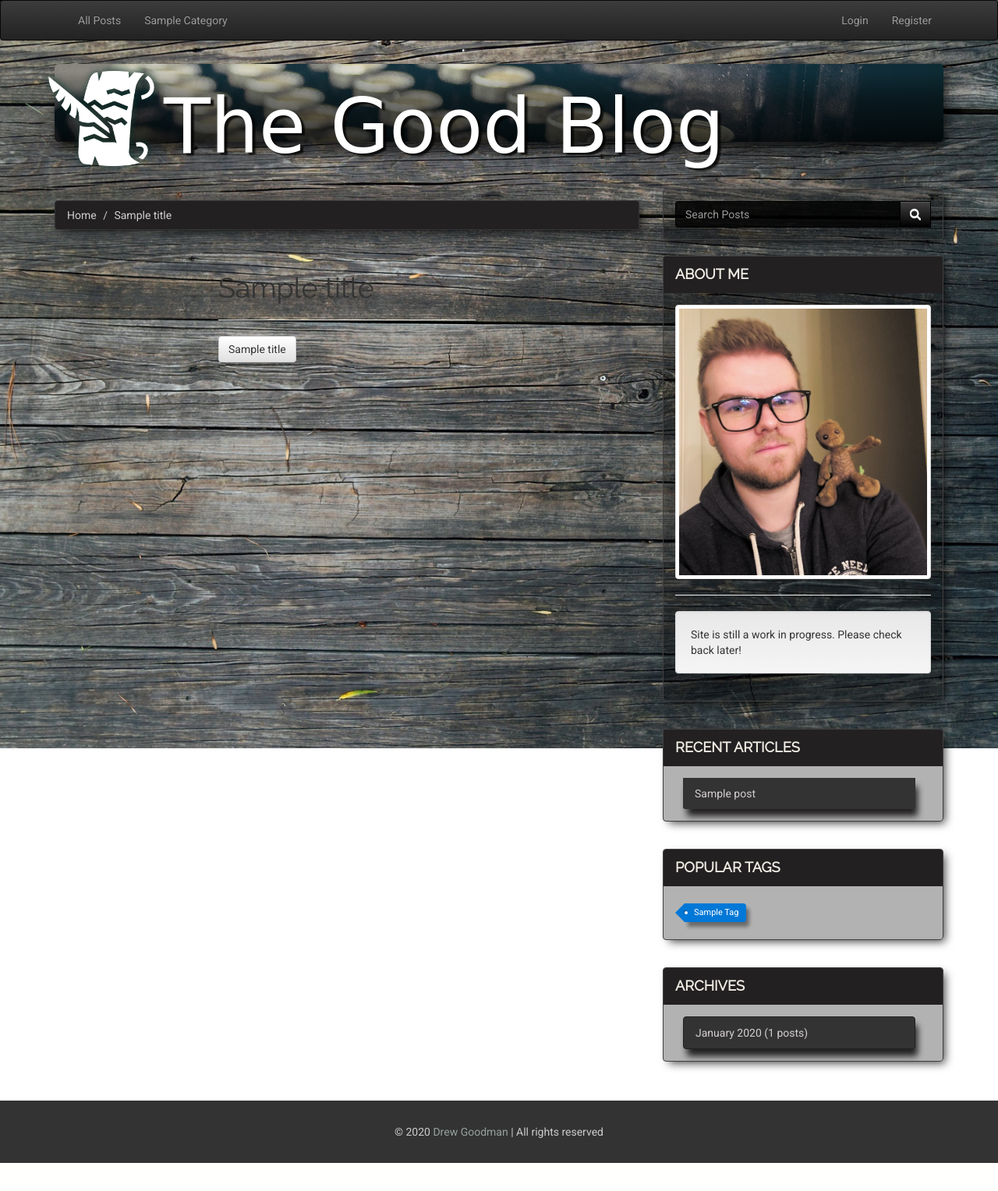
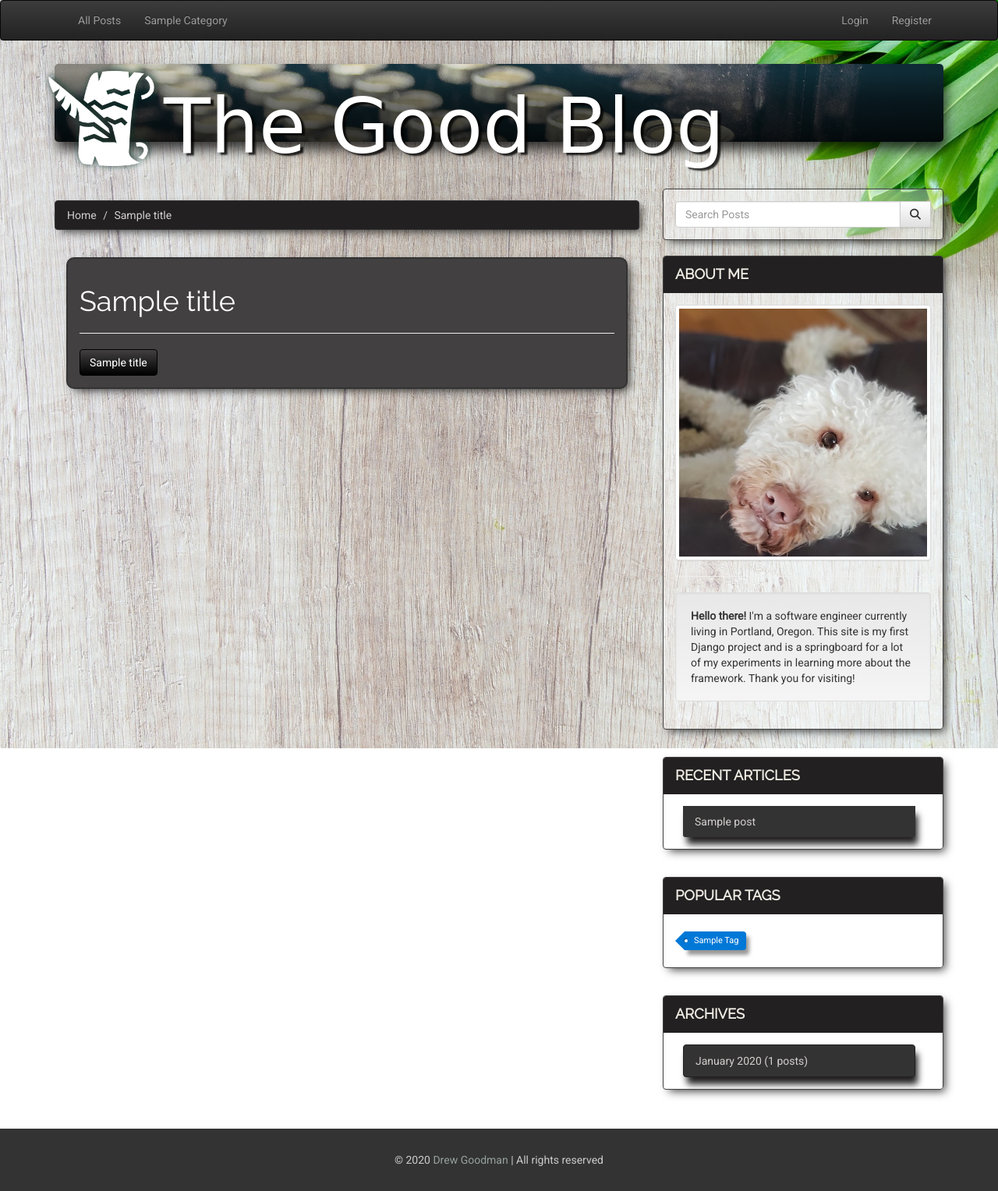
Before and after one commit to drewgoodman/Django-FirstBlog, a Django app: template templates/account_form.html in a window 1280 px wide. Shown: the whole page at 78% size. Before the commit the page ends 1492 px from the top, so only its background shows below. Run offline with Django 3.2, Linux system fonts and the light colour scheme; the template is opened without the code that fills it: most values are stand-ins (such as "Sample title", 1, 10 or a date in 2020); some libraries are stand-ins or nearby versions; some web fonts are replaced.

Commit message:
reverting to white theme with new white wood background

```diff
--- a/static/css/forms.css
+++ b/static/css/forms.css
@@ -43,3 +43,29 @@
     padding: 15px;
     border-radius: 10px;
 }
+
+.account-form-panel {
+    padding: 15px;
+    background-color: #424041;
+    border: 2px solid #333;
+    color: white;
+    border-radius: 10px;
+}
+
+.controls > input {
+    background-color: #222 !important;
+    border-color: #111;
+    color: white;
+}
+    /* color: white; */
+}
+
+.controls > textarea:focus, input:focus {
+    color: white;
+}
+
+.account-form-btn {
+    background-color: #424041 !important;
+    background-image: linear-gradient(to bottom,#424041 0,#000 100%);
+    border-color: black;
+}
--- a/static/css/post_list.css
+++ b/static/css/post_list.css
@@ -21,3 +21,8 @@
     width: 100% !important;
     /* height: 400px !important; */
 }
+
+.post-list-title {
+    color: #fff;
+    font-size: 1.6em;
+}
--- a/static/css/sidebar.css
+++ b/static/css/sidebar.css
@@ -1,6 +1,6 @@
 
 .panel {
-    background-color: rgba(0,0,0,0.3) !important;
+    background-color: rgba(255,255,255,0.4) !important;
     /* background-color: #8F7870; */
 }
 
@@ -53,10 +53,10 @@
     color: #fff;
 }
 
-.search-bar-query {
+/* .search-bar-query {
     background-color: rgba(0,0,0,0.8);
     border-color: black;
-    /* color: white; */
+    color: white;
 }
 
 .search-bar-query textarea:focus, input:focus {
@@ -71,4 +71,4 @@
 
 .input-group-btn > .btn i {
     color: white;
-}
+} */
--- a/templates/_1_sidebar_right.html
+++ b/templates/_1_sidebar_right.html
@@ -17,10 +17,10 @@
         About Me
     </div>
     <div class="panel-body">
-        <img class="img-responsive img-thumbnail" src="{% static 'img/profile.jpg' %}" alt="profile" />
+        <img class="img-responsive img-thumbnail" src="{% static 'img/profile2.jpg' %}" alt="profile" />
         <hr />
         <div class="well">
-            Site is still a work in progress. Please check back later!
+            <b>Hello there!</b> I'm a software engineer currently living in Portland, Oregon. This site is my first Django project and is a springboard for a lot of my experiments in learning more about the framework. Thank you for visiting!
         </div>
     </div>
 </div>
--- a/templates/__base.html
+++ b/templates/__base.html
@@ -57,7 +57,7 @@
     <style>
         #background-img {
             background-color: darkslategrey;
-            background-image: url("{% static 'img/background-1.jpeg' %}");
+            background-image: url("{% static 'img/background-2.jpg' %}");
             background-attachment: scroll;
             position: fixed;
             top: 0;
--- a/templates/account_form.html
+++ b/templates/account_form.html
@@ -6,12 +6,15 @@
 {% endblock %}
 
 {% block content %}
-<div class="col-sm-6 col-sm-offset-3">
+<div class="col-sm">
+
+<div class="account-form-panel card-shadow">
     <h1>{{ title }}</h1>
     <hr>
-    <form method="POST" action="" enctype="multipart/form-data">{% csrf_token %}
+    <form class="account-form-input" method="POST" action="" enctype="multipart/form-data">{% csrf_token %}
         {{ form|crispy }}
-        <input type="submit" class="btn btn-default" value="{{title}}">
+        <input type="submit" class="btn account-form-btn" value="{{title}}">
     </form>
 </div>
+</div>
 {% endblock content %}
--- a/templates/post_form.html
+++ b/templates/post_form.html
@@ -29,7 +29,7 @@
     <div class="panel-body">
     <form class="form-editor-pane" method="POST" action="" enctype="multipart/form-data">{% csrf_token %}
         {{ form|crispy }}
-        <input type="submit" class="btn btn-default" value="Create Post">
+        <input type="submit" class="btn btn-default account-form-btn" value="Create Post">
     </form>
 
     </div>
--- a/templates/post_list.html
+++ b/templates/post_list.html
@@ -6,7 +6,9 @@
 
 {% block content %}
 <div class="col-sm">
-    <h1 class="page-heading card-shadow">{{ title }}</h1>
+    {% if title %}
+        <h1 class="page-heading card-shadow">{{ title }}</h1>
+    {% endif %}
     {% include "_1_pagination.html" %}
     <div class="row">
         {% for obj in object_list %}
@@ -14,7 +16,7 @@
 
                 <div class="panel panel-default card-shadow post-card" data-aos="fade-right">
                     <div class="panel-heading">
-                        <a href="{{obj.get_absolute_url}}">{{ obj.title }}
+                        <a class="post-list-title" href="{{obj.get_absolute_url}}">{{ obj.title }}
                     </div>
                     <div class="panel-body">
                         {% if obj.image %}
```
Also changed, not shown: static/img/background-1.jpeg (deleted), static/img/background-2.jpg (added), static/img/profile2.jpg (added).
